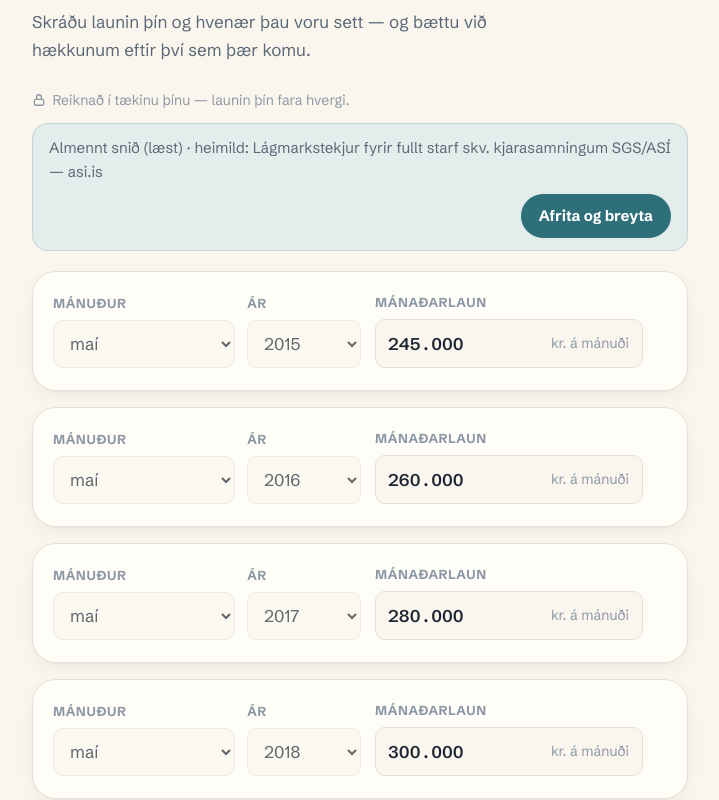
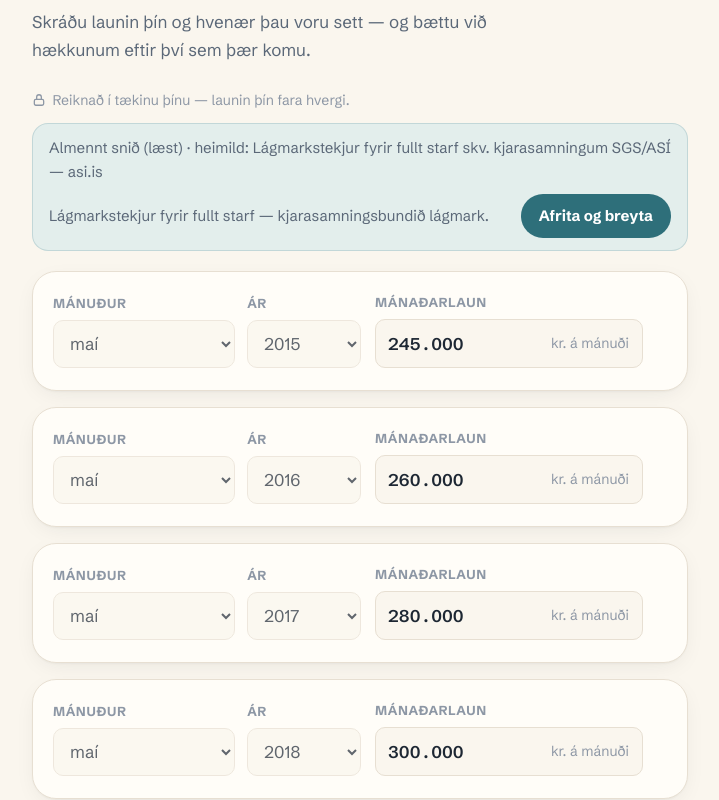
Before and after one commit to SGudbrandsson/kaupmattur-launa, a Preact app: page / in a window 1280 px wide. Shown: the part 1149-1949 px from the top of the page, without its empty margins (280-999 px from the left). Built offline with nearby package versions, Linux system fonts and the light colour scheme.

Commit message:
feat: explain preset flavor on the locked-preset banner

```diff
--- a/src/app.tsx
+++ b/src/app.tsx
@@ -157,6 +157,7 @@ export function App() {
           cpi={cpi}
           readOnly={active.readOnly}
           presetSource={active.source}
+          presetKind={active.presetKind}
           onChangeRow={changeRow}
           onAddRow={addRow}
           onRemoveRow={removeRow}
--- a/src/components/SalaryForm.tsx
+++ b/src/components/SalaryForm.tsx
@@ -141,6 +141,7 @@ interface SalaryFormProps {
   cpi: CpiData;
   readOnly: boolean;
   presetSource?: string;
+  presetKind?: import("../lib/profiles").PresetKind;
   onChangeRow: (id: string, patch: Partial<Omit<DraftRow, "id">>) => void;
   onAddRow: () => void;
   onRemoveRow: (id: string) => void;
@@ -199,6 +200,11 @@ export function SalaryForm(props: SalaryFormProps) {
       {props.readOnly && (
         <div class="preset-banner">
           <span>{copy.profiles.presetLockedBanner(props.presetSource ?? "")}</span>
+          {props.presetKind && (
+            <span class="preset-kind-note">
+              {copy.profiles.presetKinds[props.presetKind].banner}
+            </span>
+          )}
           <button type="button" class="example-cta" onClick={props.onFork}>
             {copy.profiles.forkCta}
           </button>
```
